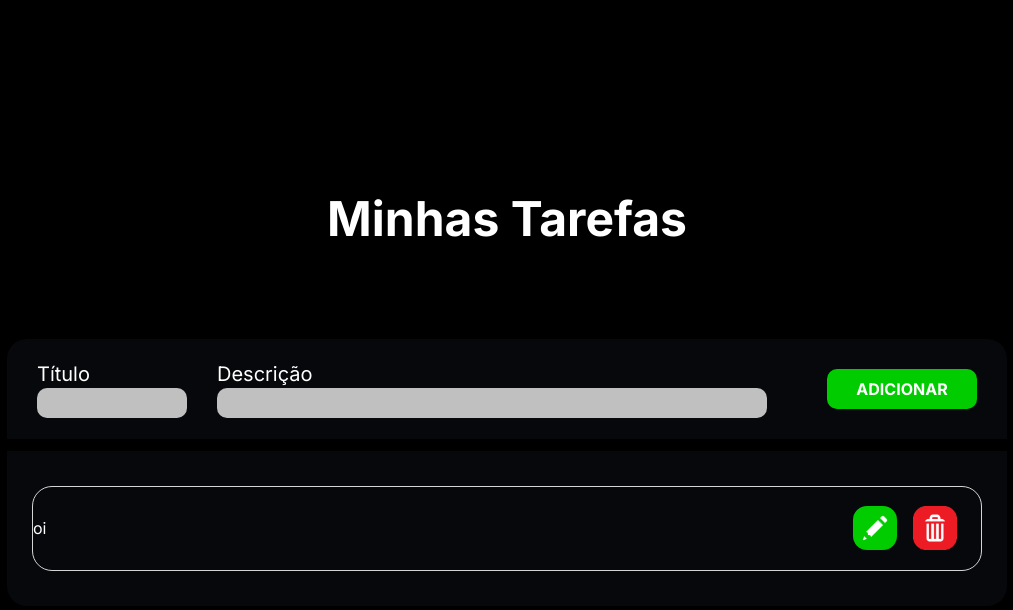
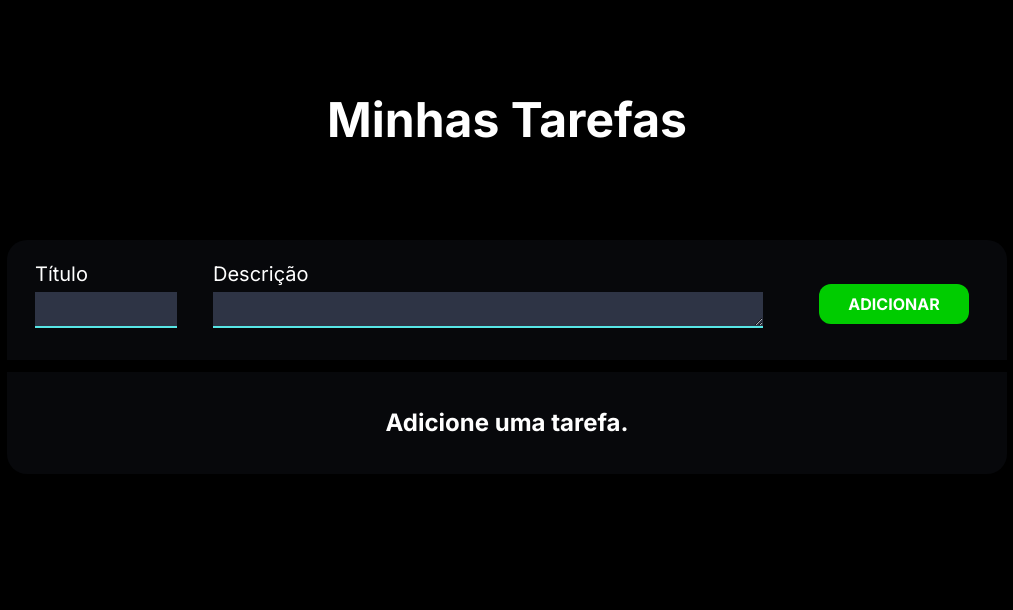
Before and after one commit to Dales10/lista-de-tarefas, a Next.js app: page / in a window 1280 px wide. Shown: the top 610 px of the page, without its empty margins (133-1146 px from the left). Built offline with nearby package versions, Linux system fonts and the light colour scheme.

Commit message:
Second day ended without problems.

```diff
--- /dev/null
+++ b/@types/Tasks.ts
@@ -0,0 +1,5 @@
+export type TasksProps = {
+    title: string;
+    description: string;
+    completed: boolean;
+}
--- a/src/components/AddTask/index.tsx
+++ b/src/components/AddTask/index.tsx
@@ -1,7 +1,55 @@
-const AddTask = () => {
+import { FormEvent, useState } from 'react';
+
+type Props = {
+    addingTask: () => void;
+}
+
+const AddTask = ({ addingTask }: Props) => {
+    const [title, setTitle] = useState('');
+    const [msgErrTitle, setMsgErrTitle] = useState('');
+    const [description, setDescription] = useState('');
+    const [msgErrDescription, setMsgErrDescription] = useState('');
+
+    const handleSubmit = (e: FormEvent) => {
+        e.preventDefault();
+
+        let validTitle = false;
+        let validDescription = false;
+
+        setTitle(prevState => prevState.trim());
+        setDescription(prevState => prevState.trim());
+
+        if (title.length <= 3) {
+            setMsgErrTitle('O título é obrigatório, e precisa ter mais que 3 caracteres e no máximo 50.')
+        } else {
+            setMsgErrTitle('');
+            validTitle = true;
+        }
+
+        if (description.length <= 3) {
+            setMsgErrDescription('A descrição é obrigatório, e precisa ter mais que 3 caracteres e no máximo 1024.')
+        } else {
+            setMsgErrDescription('');
+            validDescription = true;
+        }
+
+        if (validTitle && validDescription) {
+            const tasks = JSON.parse(localStorage.getItem('tasks') || '[]');
+            tasks.push({
+                title,
+                description,
+                completed: false,
+            });
+            localStorage.setItem('tasks', JSON.stringify(tasks));
+            setTitle('');
+            setDescription('');
+            addingTask();
+        }
+    };
+
     return (
-        <form className="flex items-center bg-background w-[1000px] h-[100px] rounded-tr-default rounded-tl-default">
-            <div className="flex flex-col ml-[30px]">
+        <form onSubmit={e => handleSubmit(e)} className="flex bg-background w-[1000px] py-5 rounded-tr-default rounded-tl-default">
+            <div className="flex flex-col ml-7 gap-1 relative">
                 <label
                     htmlFor="titulo"
                     className="text-xl"
@@ -11,27 +59,41 @@ const AddTask = () => {
                 <input
                     type="text"
                     id="titulo"
-                    className="w-[150px] h-[30px] bg-input rounded-[10px]"
+                    maxLength={50}
+                    value={title}
+                    onChange={e => setTitle(e.target.value)}
+                    autoComplete='off'
+                    className="w-[142px] h-9 pl-2 bg-input border-b-2 border-[#57E6E6] outline-none"
                 />
+                <span className='w-[150px] mt-2 text-red text-xs'>
+                    { msgErrTitle }
+                </span>
             </div>
 
-            <div className="flex flex-col ml-[30px]">
+            <div className="flex flex-col ml-7 gap-1">
                 <label
                     htmlFor="descricao"
                     className="text-xl"
                 >
                     Descrição
                 </label>
-                <input
-                    type="text"
+                <textarea
                     id="descricao"
-                    className="w-[550px] h-[30px] bg-input rounded-[10px]"
+                    rows={5}
+                    maxLength={1024}
+                    value={description}
+                    onChange={e => setDescription(e.target.value)}
+                    autoComplete='off'
+                    className="w-[550px] h-9 pt-1 pl-2 bg-input border-b-2 border-[#57E6E6] outline-none"
                 />
+                <span className='w-[542px] mt-2 text-red text-xs'>
+                    { msgErrDescription }
+                </span>
             </div>
 
             <button
                 type="submit"
-                className="w-[150px] h-[40px] bg-green rounded-[10px] ml-[60px] font-bold uppercase"
+                className="w-[150px] h-10 bg-green rounded-xl ml-14 font-bold uppercase hover:bg-opacity-95 mt-6"
             >
                 Adicionar
             </button>
--- /dev/null
+++ b/src/components/Popups/DeleteTask.tsx
@@ -0,0 +1,9 @@
+const DeleteTask = () => {
+    return (
+        <>
+
+        </>
+    );
+};
+
+export default DeleteTask;
--- /dev/null
+++ b/src/components/Popups/EditTask.tsx
@@ -0,0 +1,44 @@
+import { Dispatch, SetStateAction } from 'react';
+import Image from 'next/image';
+
+type Props = {
+    popupEdit: Dispatch<SetStateAction<boolean>>;
+}
+
+const EditTask = ({ popupEdit }: Props) => {
+    const positionTop = { top: `${window.pageYOffset}px` }
+
+    return (
+        <div
+            className="w-screen h-screen flex justify-center items-center absolute left-0 bg-black bg-opacity-50"
+            style={positionTop}
+        >
+            <div className="w-[800px] relative bg-background rounded-default">
+                <div
+                    onClick={() => popupEdit(false)}
+                    className='flex justify-center items-center absolute top-4 right-4 bg-white rounded-full w-7 h-7'
+                >
+                    <Image
+                        src='/images/closePopup.png'
+                        alt='Button close pop-up'
+                        width={14}
+                        height={14}
+                    />
+                </div>
+                <h1 className="text-3xl text-center font-bold mt-8">
+                    Editar Tarefa
+                </h1>
+                <div>
+                    <label>
+                        Título
+                        <input
+                            type="text"
+                        />
+                    </label>
+                </div>
+            </div>
+        </div>
+    );
+};
+
+export default EditTask;
--- a/src/components/ShowTasks/index.tsx
+++ b/src/components/ShowTasks/index.tsx
@@ -1,31 +1,38 @@
-import Image from 'next/image';
+import { TasksProps } from '../../../@types/Tasks';
+import { Dispatch, SetStateAction } from 'react';
 
-const ShowTasks = () => {
+import Task from "../Task";
+
+type Props = {
+    tasks: TasksProps[];
+    editTask: Dispatch<SetStateAction<boolean>>;
+    deleteTask: Dispatch<SetStateAction<boolean>>;
+}
+
+const ShowTasks = ({ tasks, editTask, deleteTask }: Props) => {
     return (
-        <div className="flex flex-col justify-center items-center gap-[10px] py-[35px] bg-background w-[1000px] rounded-br-default rounded-bl-default">
-            <div className="w-[950px] h-[85px] flex justify-between items-center border border-border rounded-default">
-                <div>
-            oi
-                </div>
-                <div className='h-full flex items-center gap-4 mr-6'>
-                    <div className='w-[44px] h-[44px] flex justify-center items-center bg-green rounded-[14px]'>
-                        <Image
-                            src='/images/editTask.png'
-                            alt='Button edit task'
-                            width={30}
-                            height={30}
-                        />
-                    </div>
-                    <div className='bg-white rounded-2xl'>
-                        <Image
-                            src='/images/deleteTask.png'
-                            alt='Button delete task'
-                            width={44}
-                            height={44}
-                        />
-                    </div>
-                </div>
-            </div>
+        <div className="flex flex-col justify-center items-center gap-[10px] py-[35px] bg-background w-[1000px] rounded-br-default rounded-bl-default mb-10">
+            {
+                tasks.map((task, index) => {
+                    return (
+                        <div key={index}>
+                            <Task
+                                task={task}
+                                editTask={editTask}
+                                deleteTask={deleteTask}
+                            />
+                        </div>
+                    )
+                })
+            }
+
+            {
+                tasks.length === 0 && (
+                    <h2 className='text-2xl font-bold'>
+                        Adicione uma tarefa.
+                    </h2>
+                )
+            }
         </div>
     );
 };
--- /dev/null
+++ b/src/components/Task/index.tsx
@@ -0,0 +1,54 @@
+import { Dispatch, SetStateAction } from 'react';
+import Image from 'next/image';
+
+import { TasksProps } from '../../../@types/Tasks';
+
+type Props = {
+    task: TasksProps;
+    editTask: Dispatch<SetStateAction<boolean>>;
+    deleteTask: Dispatch<SetStateAction<boolean>>;
+}
+
+const Task = ({ task, editTask, deleteTask }: Props) => {
+    return (
+        <div className="w-[950px] flex justify-between items-center border border-border rounded-default">
+            <div className='max-w-[780px] ml-4 py-3 text-justify break-words'>
+                <h1 className='text-green text-2xl mb-2'>
+                    { task.title }
+                </h1>
+                <p>
+                    { task.description }
+                </p>
+            </div>
+            <div className='flex justify-end items-center gap-4 mr-6'>
+                <button
+                    type='button'
+                    onClick={() => editTask(true)}
+                    className='w-[44px] h-[44px] flex justify-center items-center bg-green rounded-[14px] hover:bg-opacity-80'
+                >
+                    <Image
+                        src='/images/editTask.png'
+                        alt='Button edit task'
+                        width={30}
+                        height={30}
+                    />
+                </button>
+
+                <button
+                    type='button'
+                    onClick={() => deleteTask(true)}
+                    className='w-[44px] h-[44px] flex justify-center items-center bg-red rounded-[14px] hover:bg-opacity-80'
+                >
+                    <Image
+                        src='/images/deleteTask.png'
+                        alt='Button delete task'
+                        width={28}
+                        height={28}
+                    />
+                </button>
+            </div>
+        </div>
+    );
+};
+
+export default Task;
--- a/src/pages/index.tsx
+++ b/src/pages/index.tsx
@@ -1,17 +1,64 @@
+import { useEffect, useState } from "react";
+
 import AddTask from "@/components/AddTask";
 import ShowTasks from "@/components/ShowTasks";
 
+import EditTask from "@/components/Popups/EditTask";
+import DeleteTask from "@/components/Popups/DeleteTask";
+
 const Home = () => {
+  const [popupEdit, setPopupEdit] = useState(false);
+  const [popupDelete, setPopupDelete] = useState(false);
+  const [tasks, setTasks] = useState([]);
+
+  const handleAddingTask = () => {
+    setTasks(
+      JSON.parse(localStorage.getItem('tasks') || '[]'),
+    );
+  };
+
+
+  useEffect(() => {
+    if (popupEdit || popupDelete)
+      document.body.style.overflowY = 'hidden';
+    else
+      document.body.style.overflowY = 'visible';
+  }, [popupEdit || popupDelete]);
+
+  useEffect(() => {
+    handleAddingTask();
+  }, []);
+
   return (
     <>
-      <h1 className="text-5xl font-bold text-center">
+      <h1 className="my-24 text-5xl font-bold text-center">
         Minhas Tarefas
       </h1>
 
-      <div className="flex flex-col mt-24 gap-3">
-        <AddTask />
-        <ShowTasks />
+      <div className="flex flex-col items-center gap-3">
+        <AddTask
+          addingTask={handleAddingTask}
+        />
+        <ShowTasks
+          tasks={tasks}
+          editTask={setPopupEdit}
+          deleteTask={setPopupDelete}
+        />
       </div>
+
+      {
+        popupEdit && (
+          <EditTask
+            popupEdit={setPopupEdit}
+          />
+        )
+      }
+
+      {
+        popupDelete && (
+          <DeleteTask />
+        )
+      }
     </>
   );
 };
--- a/src/styles/globals.css
+++ b/src/styles/globals.css
@@ -5,12 +5,27 @@
 @tailwind utilities;
 
 body {
-    display: flex;
-    justify-content: center;
-    align-items: center;
-    flex-direction: column;
-    height: 100vh;
     background-color: #000000;
     font-family: 'Inter', sans-serif;
     color: #FFFFFF;
 }
+
+::-webkit-scrollbar {
+  width: 10px;
+}
+
+/* Track */
+::-webkit-scrollbar-track {
+  box-shadow: inset 0 0 5px grey;
+}
+
+/* Handle */
+::-webkit-scrollbar-thumb {
+  background: #57E6E6;
+  border-radius: 6px;
+}
+
+/* Handle on hover */
+::-webkit-scrollbar-thumb:hover {
+  background: rgba(87, 230, 230, 0.8);
+}
--- a/tailwind.config.js
+++ b/tailwind.config.js
@@ -15,7 +15,7 @@ module.exports = {
         green: '#00CC00',
         red: '#FF0000',
         border: '#D5D5D5',
-        input: '#C0C0C0',
+        input: '#393f54cc',
         taskCompleted: '#1D1D1D',
       },
       borderRadius: {
```
Also changed, not shown: public/images/closePopup.png (added), public/images/deleteTask.png.
